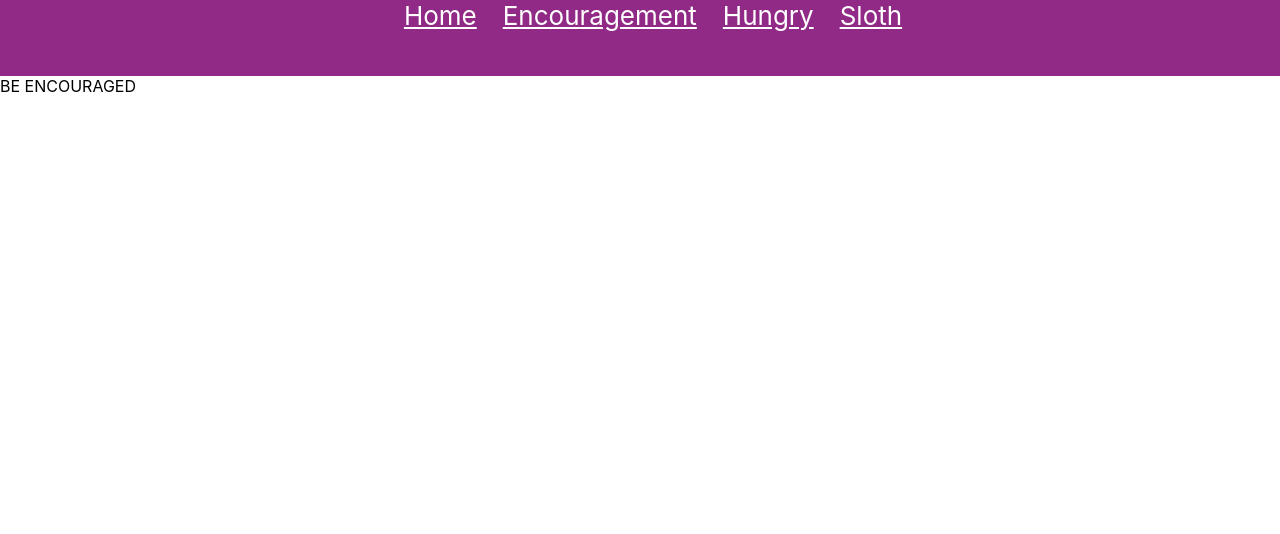
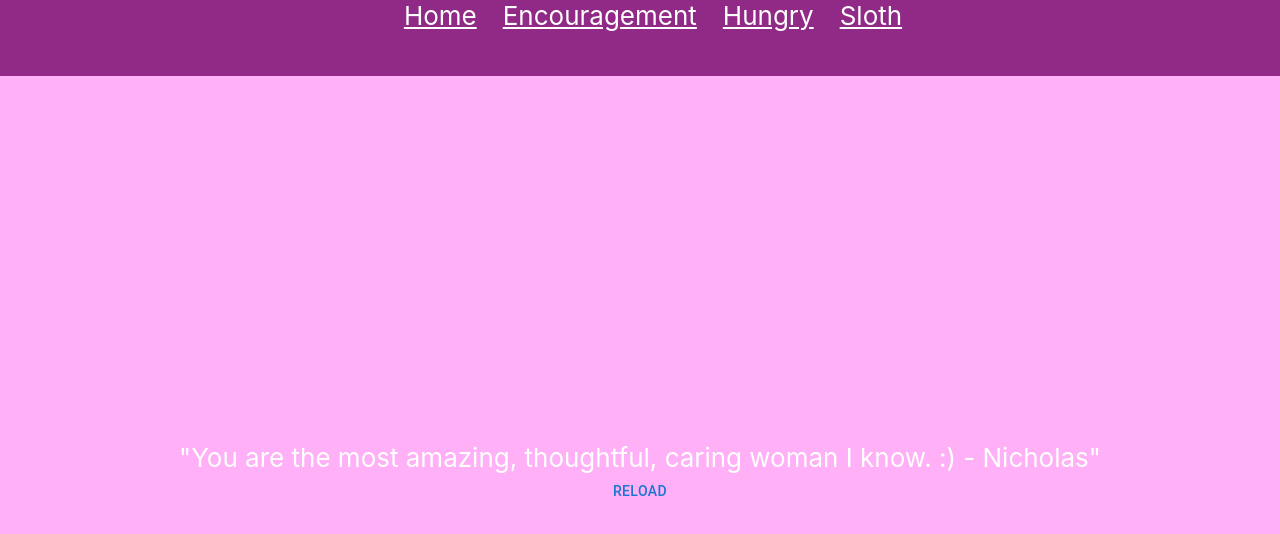
Before and after one commit to nicopaulino/alani-app, a React (Create React App) app: page /encouragement in a window 1280 px wide. Shown: the top 534 px of the page. Built offline with nearby package versions, Linux system fonts and the light colour scheme.

Commit message:
Flesh Out Encouragement Page

```diff
--- a/src/Encouragement.js
+++ b/src/Encouragement.js
@@ -1,14 +1,44 @@
 import './App.css';
-import React, {useState} from "react";
+import React, {useState, useEffect} from "react";
 import Button from '@mui/material/Button';
-import { Link } from 'react-router-dom'
 
 
 function Encouragement() {
 
+  const phraseArray = [
+    '\"You can do it Nani!\" \n - Nicholas',
+    "\"So do not fear, for I am with you; do not be dismayed, for I am your God. I will strengthen you and help you; I will uphold you with my righteous right hand.\" \n Isaish 41:10 (NIV)",
+    "\"Do not be anxious about anything, but in every situation, by prayer and petition, with thanksgiving, present your requests to God. And the peace of God, which transcends all understanding, will guard your hearts and your minds in Christ Jesus.\" \n Philippians 4:6-7 (NIV)",
+    "\"And we know that for those who love God all things work together for good, for those who are called according to His purpose.\" \n Romans 8:28",
+    "\"I just try to be really really honest with people, when I think, that they suck. \n - Santana Lopez\"",
+    "\"I can't wait to make you my wife some day! \n - Nicholas\"",
+    "\"You are the most amazing, thoughtful, caring woman I know. :) \n - Nicholas\"",
+    "\"Don't ever doubt how funny you are! \n - Nicholas\"",
+    "\"God is using you in so many amazing ways. \n - Nicholas\"",
+    "\"God is always with you baby, even if you don't always realize it. \n - Nicholas\"",
+    "\"Sometimes I Think I'm Just A Riddle That I Can't Even Solve.\" \n - Schmidt",
+    "\"It's Perfectly Fine To Watch TV All Day.\" \n - Nick Miller",
+    "\"For I, the LORD your God, hold your right hand; it is I who say to you, 'Fear not, I am the one who helps you.\" \n Isaiah 41:13",
+    "\"When I thought, 'My foot slips,' Your steadfast love, O LORD, helped me up. When the cares of my heart are many, Your consolations cheer my soul.\" \n Psalm 94:18–19",
+    "\"God is in the midst of her; she shall not be moved; God will help her when morning dawns.\" \n Psalm 46:5",
+    "\"I love you so much!!!!!\" \n - Nicholas",
+    "\"You are going to make such an amazing mother one day.\" \n - Nicholas",
+    "\"Baby you light up my world like nobody else\" \n - One Direction",
+    "\"Spending time with you is the best part of my day\" \n - Nicholas",
+    "\"She is more precious than jewels, and nothing you desire can compare with her.\" \n Proverbs 3:15"
+]
+
+const [index, setIndex] = useState(Math.floor(Math.random() * phraseArray.length));
 
   return (
-    <div>BE ENCOURAGED</div>
+    <div className="App">
+      <header className="App-header">
+        <div>{phraseArray[index]}</div>
+        <Button
+        onClick={() => {setIndex(Math.floor(Math.random() * phraseArray.length))}}
+        >Reload</Button>
+      </header>
+    </div>
   );
 }
 
```
